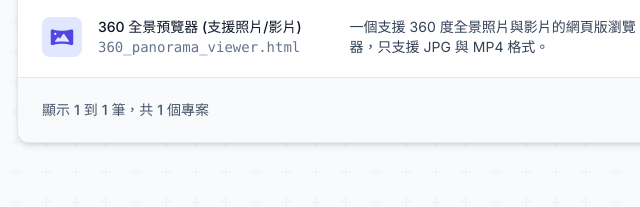
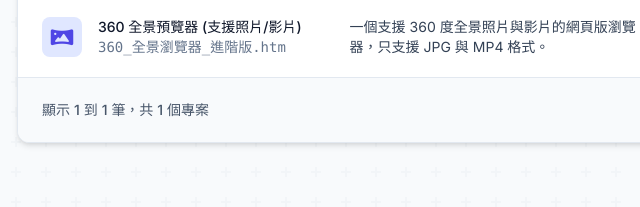
Before and after one commit to crchen-3D/360-photo, a plain HTML site: page index.html in a window 1280 px wide. Shown: the part 373-580 px from the top of the page, 79-719 px from the left. Drawn offline with nearby package versions, Linux system fonts and the light colour scheme.

Commit message:
Update file name for 360 panorama viewer

```diff
--- a/index.html
+++ b/index.html
@@ -125,7 +125,7 @@
                                     </div>
                                     <div class="ml-4">
                                         <div class="text-sm font-medium text-slate-900">360 全景預覽器 (支援照片/影片)</div>
-                                        <div class="text-sm text-slate-500 font-mono">360_panorama_viewer.html</div>
+                                        <div class="text-sm text-slate-500 font-mono">360_全景瀏覽器_進階版.htm</div>
                                     </div>
                                 </div>
                             </td>
```
